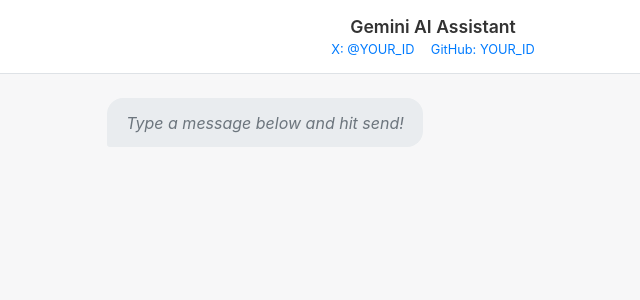
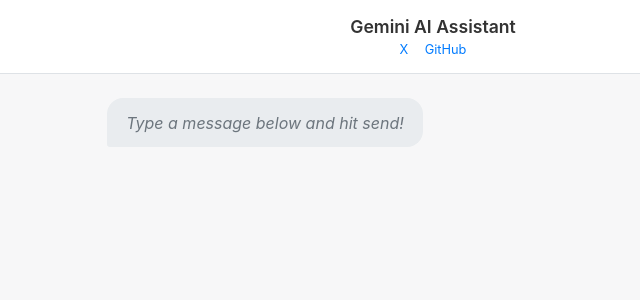
Before and after one commit to junayedalam01/gemini, a Flask app: page / in a window 1280 px wide. Shown: the top 300 px of the page, without its empty margins (207-847 px from the left). Run offline with Flask 3, Linux system fonts and the light colour scheme.

Commit message:
Update app with new features or fixes 1

```diff
--- a/templates/index.html
+++ b/templates/index.html
@@ -135,8 +135,8 @@
     Gemini AI Assistant
     <div class="social-links">
         <!-- <a href="https://instagram.com/YOUR_ID" target="_blank" rel="noopener">Instagram: @YOUR_ID</a> -->
-        <a href="https://twitter.com/junayedalam01" target="_blank" rel="noopener">X: @YOUR_ID</a>
-        <a href="https://github.com/junayedalam01" target="_blank" rel="noopener">GitHub: YOUR_ID</a>
+        <a href="https://twitter.com/junayedalam01" target="_blank" rel="noopener">X</a>
+        <a href="https://github.com/junayedalam01" target="_blank" rel="noopener">GitHub</a>
     </div>
 </header>
 
```
